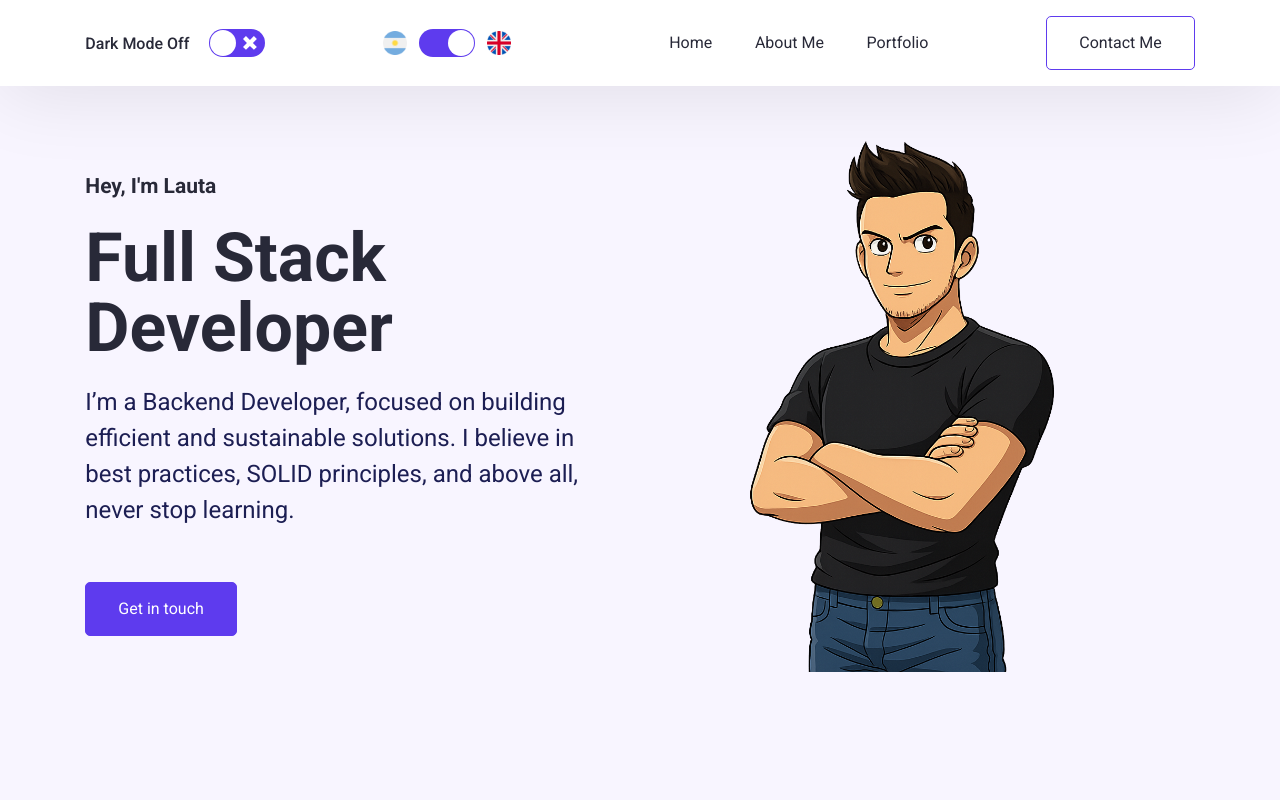
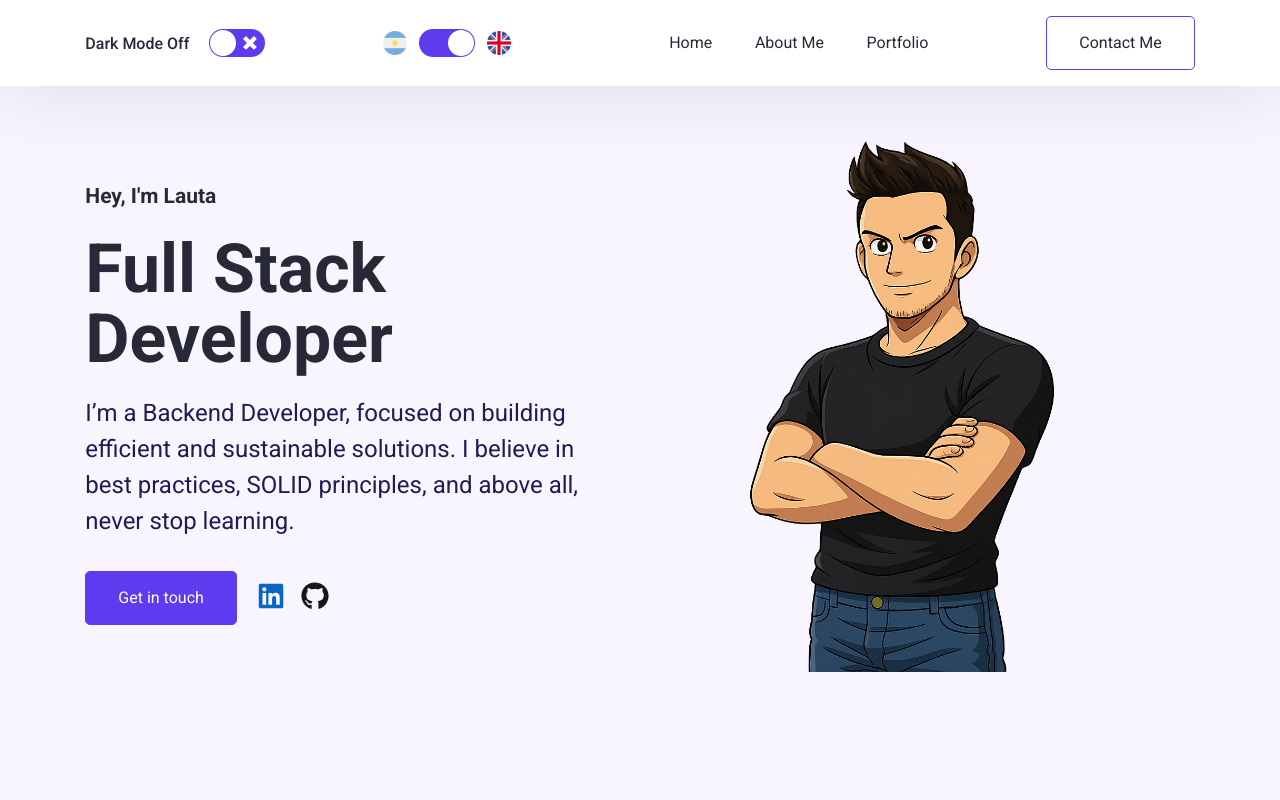
Before and after one commit to LautaroPavanSarquis/portfolio-web, a React (Create React App) app: page / in a window 1280 px wide. Shown: the top 800 px of the page. Built offline with nearby package versions, Linux system fonts and the light colour scheme.

Commit message:
Update hero, about section and styles

```diff
--- a/src/App.css
+++ b/src/App.css
@@ -366,6 +366,51 @@ h3{
   height: 100%;
 }
 
+/* Icons */
+.hero--actions {
+  display: flex;
+  align-items: center;
+  gap: 20px;
+}
+
+.hero--socials {
+  display: flex;
+  gap: 16px;
+}
+
+.hero--socials a {
+  transition: transform 0.2s ease, opacity 0.2s ease;
+}
+
+/* Colores oficiales */
+.hero--socials a.linkedin {
+  color: #0A66C2;
+}
+
+.hero--socials a.github {
+  color: #181717;
+}
+
+/* Hover */
+.hero--socials a:hover {
+  transform: scale(1.1);
+  opacity: 0.85;
+}
+
+/* Dark mode */
+#dark .hero--socials a.github {
+  color: #ffffff;
+}
+
+/* Mobile */
+@media only screen and (max-width: 1200px) {
+  .hero--actions {
+    flex-direction: column;
+    align-items: center;
+  }
+}
+
+
 /* Hero Section Ends */
 
 /* About Us */
--- a/src/Pages/Home/AboutMe.jsx
+++ b/src/Pages/Home/AboutMe.jsx
@@ -8,12 +8,14 @@ export default function AboutMe() {
     es: {
       heading: "Sobre mí",
       p1: "Mi carrera comenzó en PwC, trabajando en impuestos para empresas estadounidenses, donde aprendí a manejar proyectos en equipo con personas de distintos países y a desarrollar una fuerte atención al detalle. Esa experiencia me dio una base profesional sólida que hoy aplico en otro camino que me apasiona: el desarrollo de software.",
-      p2: "Actualmente me especializo en desarrollo backend, con formación en la UTN y profundización en .NET y SQL. Me interesa diseñar soluciones mantenibles y escalables, aplicando buenas prácticas de desarrollo y contribuyendo en equipos que fomenten mi crecimiento profesional."
+      p2: "Actualmente me especializo en desarrollo full stack, con foco en Java y Spring en el backend, trabajando con bases de datos SQL y APIs REST. En el frontend utilizo React para construir interfaces modernas. Me interesa diseñar soluciones mantenibles y escalables, aplicando buenas prácticas de desarrollo y contribuyendo en equipos que fomenten mi crecimiento profesional."
     },
     en: {
       heading: "About Me",
       p1: "My career started at PwC, working in taxes for US companies, where I learned to manage projects with teams across countries and developed strong attention to detail. That experience gave me a solid professional foundation that I now apply to another path I'm passionate about: software development.",
-      p2: "I am currently specializing in backend development, studying at UTN and deepening my knowledge in .NET and SQL. I am interested in designing maintainable and scalable solutions, applying best development practices, and contributing in teams that foster my professional growth."
+
+      p2: "I currently specialize in full stack development, with a focus on Java and Spring on the backend, working with SQL databases and REST APIs. On the frontend, I use React to build modern user interfaces. I am interested in designing maintainable and scalable solutions, applying best development practices, and contributing in teams that foster my professional growth."
+
     }
   };
 
--- a/src/Pages/Home/HeroSection.jsx
+++ b/src/Pages/Home/HeroSection.jsx
@@ -1,5 +1,6 @@
 import React, { useContext } from "react";
 import { LanguageContext } from "../../App";
+import { FaLinkedin, FaGithub } from "react-icons/fa";
 
 export default function HeroSection() {
   const { lang } = useContext(LanguageContext);
@@ -23,8 +24,6 @@ export default function HeroSection() {
 
   const { greeting, title, description, button } = texts[lang];
 
-  console.log("Rendering HeroSection");
-
   return (
     <section id="Herosection" className="hero--section">
       <div className="hero--section--content--box">
@@ -33,16 +32,43 @@ export default function HeroSection() {
           <h1 className="hero--section--title">{title}</h1>
           <p className="hero--section--description">{description}</p>
         </div>
-        <button
+
+        {/* Botón + Íconos */}
+        <div className="hero--actions">
+          <button
             className="btn btn-primary"
             onClick={() => {
-                const section = document.getElementById("Contact");
-                section?.scrollIntoView({ behavior: "smooth" });
+              const section = document.getElementById("Contact");
+              section?.scrollIntoView({ behavior: "smooth" });
             }}
+          >
+            {button}
+          </button>
+
+          <div className="hero--socials">
+            <a
+              href="https://www.linkedin.com/in/lautaropavan/"
+              target="_blank"
+              rel="noopener noreferrer"
+              aria-label="LinkedIn"
+              className="linkedin"
             >
-            {button}
-            </button>
+              <FaLinkedin size={28} />
+            </a>
+
+            <a
+              href="https://github.com/LautaroPavanSarquis"
+              target="_blank"
+              rel="noopener noreferrer"
+              aria-label="GitHub"
+              className="github"
+            >
+              <FaGithub size={28} />
+            </a>
+          </div>
+        </div>
       </div>
+
       <div className="hero--section--img">
         <img src="./img/hero_img.png" alt="Hero section" />
       </div>
```
